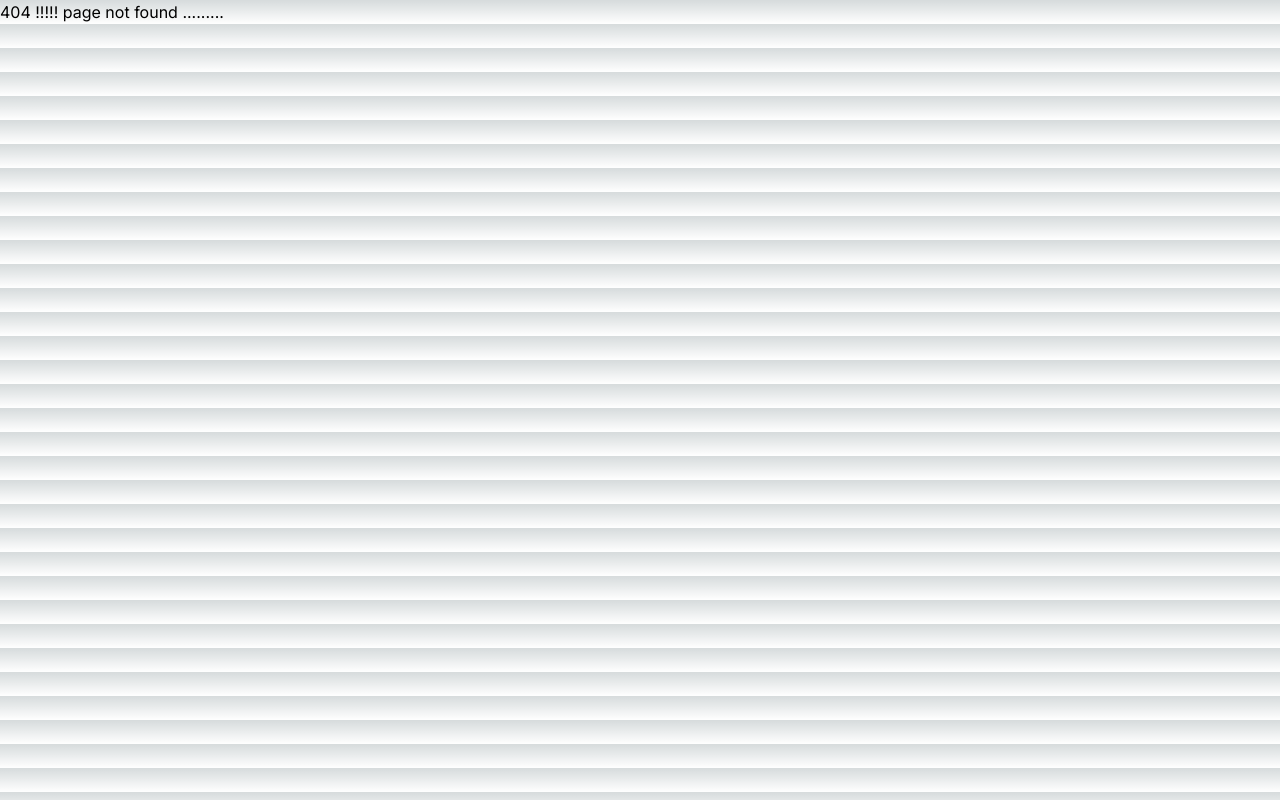
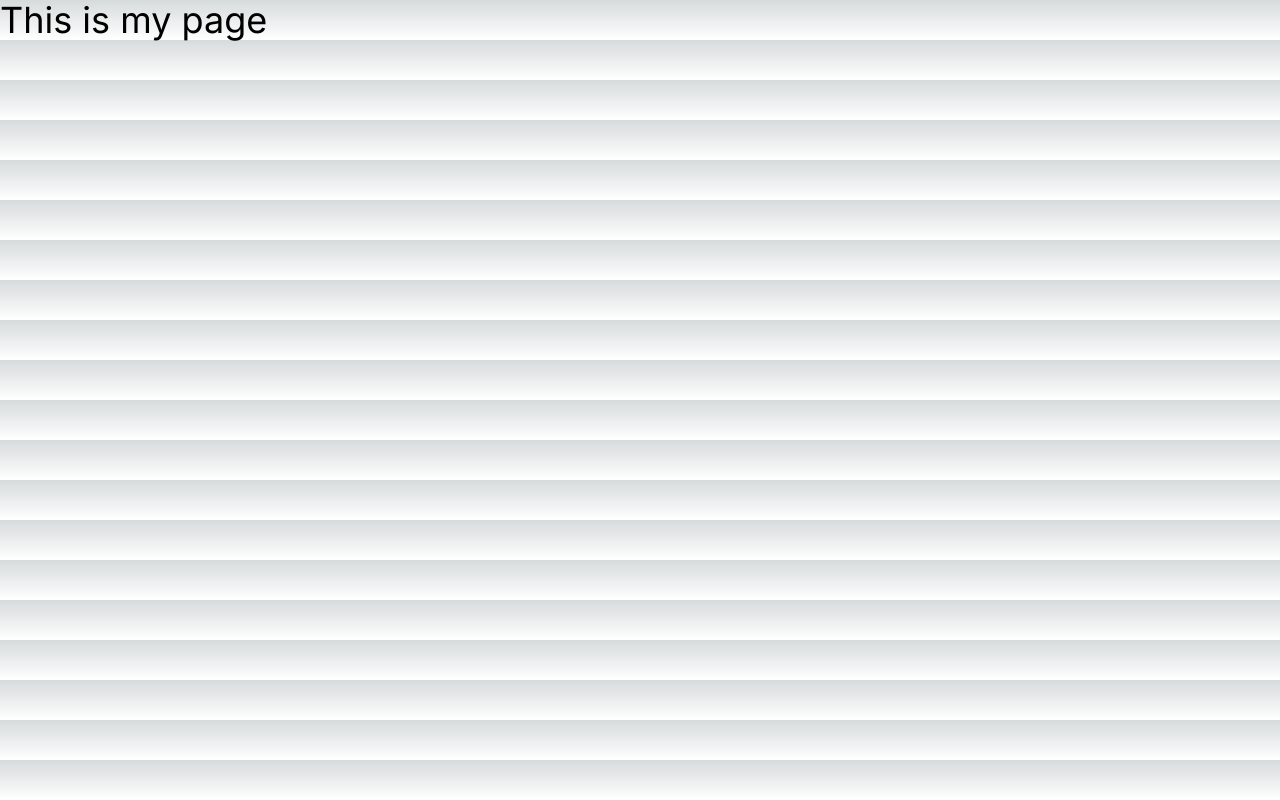
Before and after one commit to sadek1999/first-nextjs, a Next.js app: page /alli in a window 1280 px wide. Before the commit this address had no page. Built offline with nearby package versions, Linux system fonts and the light colour scheme.

Commit message:
set group layout

```diff
--- /dev/null
+++ b/src/app/(withlayout)/alli/page.js
@@ -0,0 +1,11 @@
+import React from 'react';
+
+const Alipage = () => {
+    return (
+        <div>
+            <h1 className='text-4xl'>This is my page</h1>
+        </div>
+    );
+};
+
+export default Alipage;
--- a/src/app/error.js
+++ b/src/app/error.js
@@ -1,4 +1,4 @@
-import React from 'react';
+"use client"
 
 const Errorpages = () => {
     return (
--- a/src/app/page.js
+++ b/src/app/page.js
@@ -2,7 +2,7 @@ import Image from 'next/image'
 
 export default function Home() {
   return (
-    <main className="flex min-h-screen flex-col items-center justify-between p-24">
+    <main className="flex min-h-screen flex-col items-center justify-between p-24 ">
       <div className="z-10 max-w-5xl w-full items-center justify-between font-mono text-sm lg:flex">
         <p className="fixed left-0 top-0 flex w-full justify-center border-b border-gray-300 bg-gradient-to-b from-zinc-200 pb-6 pt-8 backdrop-blur-2xl dark:border-neutral-800 dark:bg-zinc-800/30 dark:from-inherit lg:static lg:w-auto  lg:rounded-xl lg:border lg:bg-gray-200 lg:p-4 lg:dark:bg-zinc-800/30">
           Get started by editing&nbsp;
```
